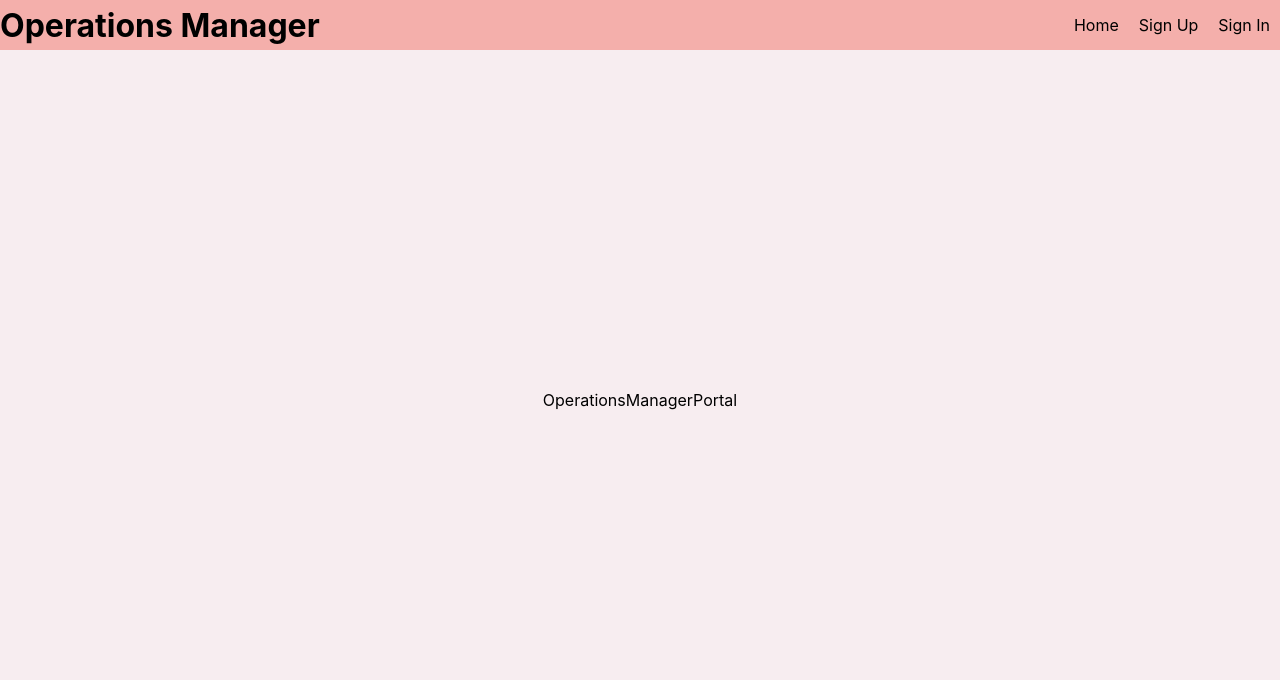
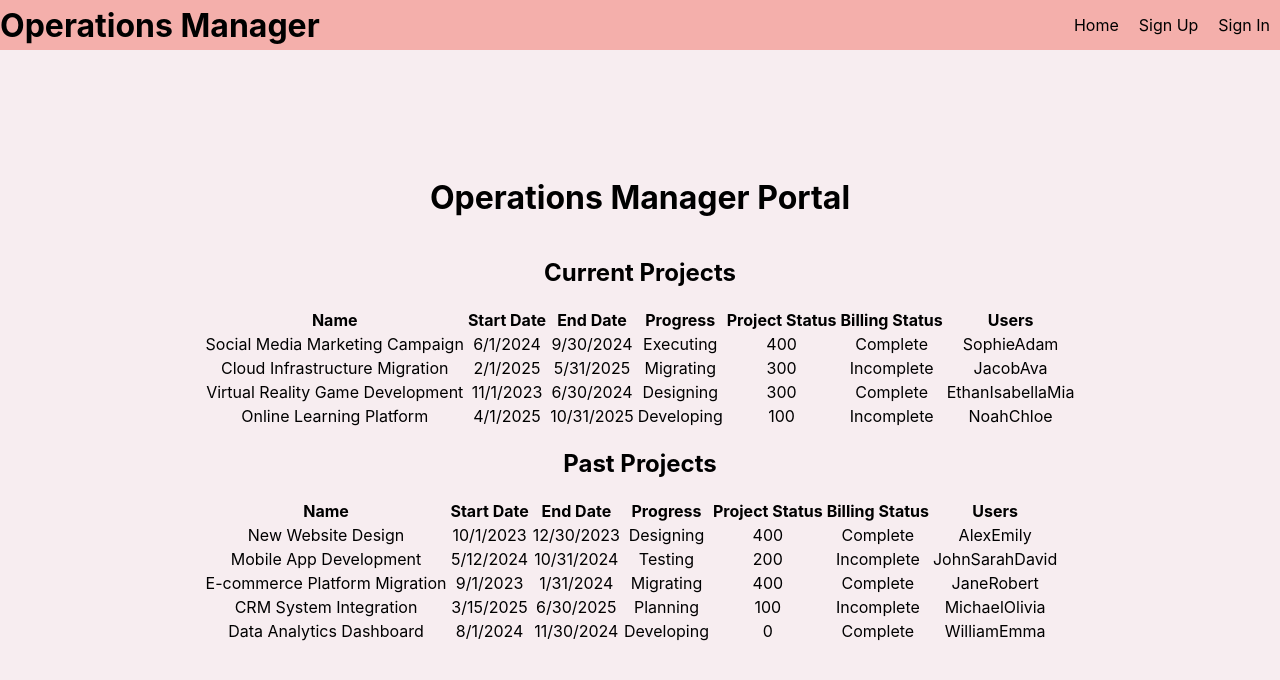
Before and after one commit to AidanGio/Dynamic-Ducks, a React (Create React App) app in the folder frontend/: page /operationsmanagerportal in a window 1280 px wide. Shown: the top 680 px of the page. Built offline with nearby package versions, Linux system fonts and the light colour scheme.

Commit message:
Front End Page Operations Manager
with hard coded data

```diff
--- a/frontend/src/pages/OperationsManagerPortal.js
+++ b/frontend/src/pages/OperationsManagerPortal.js
@@ -1,10 +1,80 @@
 import React from "react";
 import OperationsManagerLayout from "../layouts/OperationsManagerLayout";
 
-const OperationsManagerPortal = () => {
-  return (
-    <OperationsManagerLayout>OperationsManagerPortal</OperationsManagerLayout>
-  );
-};
+  const CurrentProjects = [
+    {name: "Social Media Marketing Campaign", startDate: "6/1/2024", endDate: "9/30/2024", progress: "Executing", status: 400, billing: true, users: ["Sophie", "Adam"]},
+{name: "Cloud Infrastructure Migration", startDate: "2/1/2025", endDate: "5/31/2025", progress: "Migrating", status: 300, billing: false, users: ["Jacob", "Ava"]},
+{name: "Virtual Reality Game Development", startDate: "11/1/2023", endDate: "6/30/2024", progress: "Designing", status: 300, billing: true, users: ["Ethan", "Isabella", "Mia"]},
+{name: "Online Learning Platform", startDate: "4/1/2025", endDate: "10/31/2025", progress: "Developing", status: 100, billing: false, users: ["Noah", "Chloe"]},
 
-export default OperationsManagerPortal;
+
+  ];
+  const PastProjects = [
+
+    {name: "New Website Design", startDate: "10/1/2023", endDate: "12/30/2023", progress: "Designing", status: 400, billing: true, users: ["Alex", "Emily"]},
+{name: "Mobile App Development", startDate: "5/12/2024", endDate: "10/31/2024", progress: "Testing", status: 200, billing: false, users: ["John", "Sarah", "David"]},
+{name: "E-commerce Platform Migration", startDate: "9/1/2023", endDate: "1/31/2024", progress: "Migrating", status: 400, billing: true, users: ["Jane", "Robert"]},
+{name: "CRM System Integration", startDate: "3/15/2025", endDate: "6/30/2025", progress: "Planning", status: 100, billing: false, users: ["Michael", "Olivia"]},
+{name: "Data Analytics Dashboard", startDate: "8/1/2024", endDate: "11/30/2024", progress: "Developing", status: 0, billing: true, users: ["William", "Emma"]},
+  ];
+  function ProjectRow({project}){
+    return (
+      <tr>
+        <td>{project.name}</td>
+        <td>{project.startDate}</td>
+        <td>{project.endDate}</td>
+        <td>{project.progress}</td>
+        <td>{project.status}</td>
+        <td>{project.billing ? "Complete" : "Incomplete"}</td>
+        <td>{project.users}</td>
+      </tr>
+    );
+
+  };
+  function ProjectTable({projects, active}){
+    const rows = [];
+
+    function stringToDate(date){
+      const dateArray = date.split("/");
+      return new Date(dateArray[2],dateArray[0]-1,dateArray[1]);
+    }projects.forEach((project) => {
+
+      rows.push(
+        <ProjectRow project = {project} />
+      );
+
+    });
+
+    return (
+      <table>
+        <thead>
+          <tr>
+            <th>Name</th>
+            <th>Start Date</th>
+            <th>End Date</th>
+            <th>Progress</th>
+            <th>Project Status</th>
+            <th>Billing Status</th>
+            <th>Users</th>
+          </tr>
+        </thead>
+        <tbody>{rows}</tbody>
+      </table>
+    );
+  };
+
+  const OperationsManagerPortal = () => {
+    return (
+    <OperationsManagerLayout>
+      <h1>Operations Manager Portal</h1>
+      <div>
+        <h2>Current Projects</h2>
+          <ProjectTable projects={CurrentProjects} />
+        <h2>Past Projects</h2>
+          <ProjectTable projects={PastProjects}  />
+      </div>
+    </OperationsManagerLayout>
+    );
+  };
+
+  export default OperationsManagerPortal;
```
